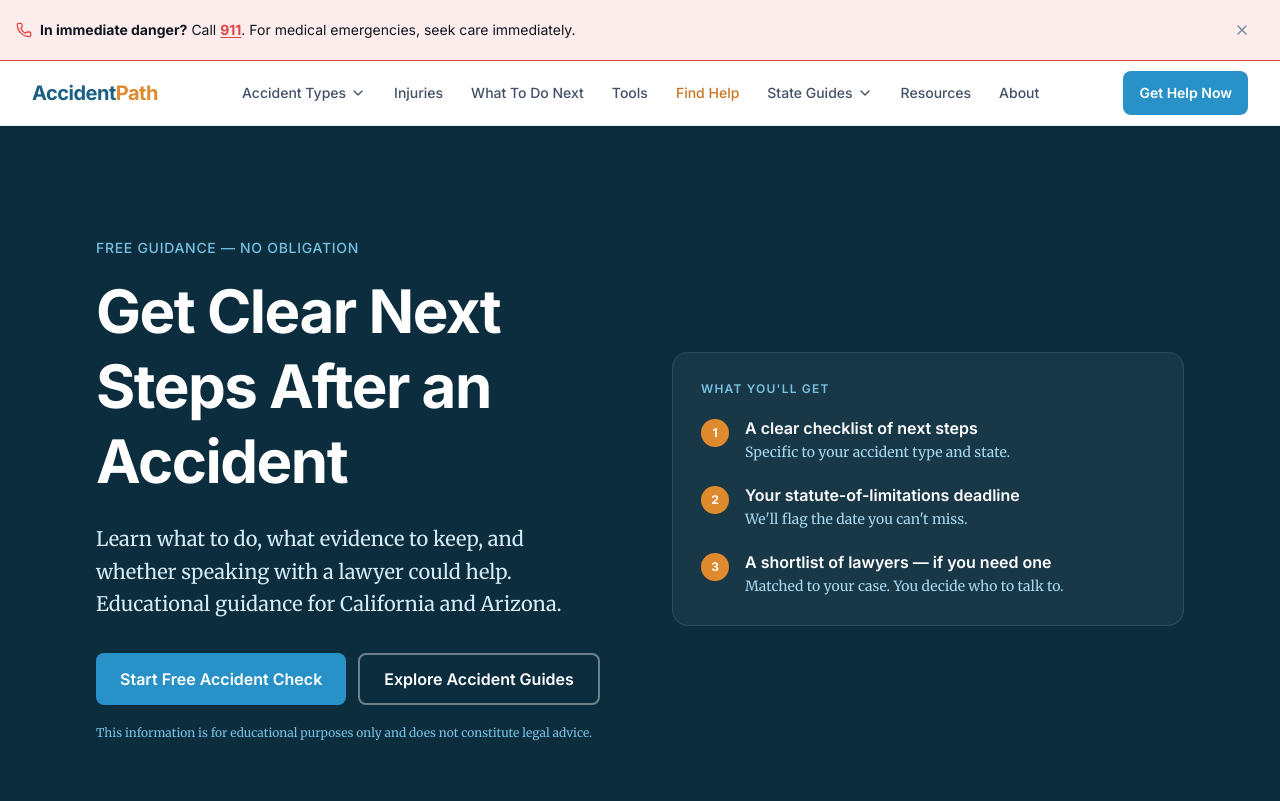
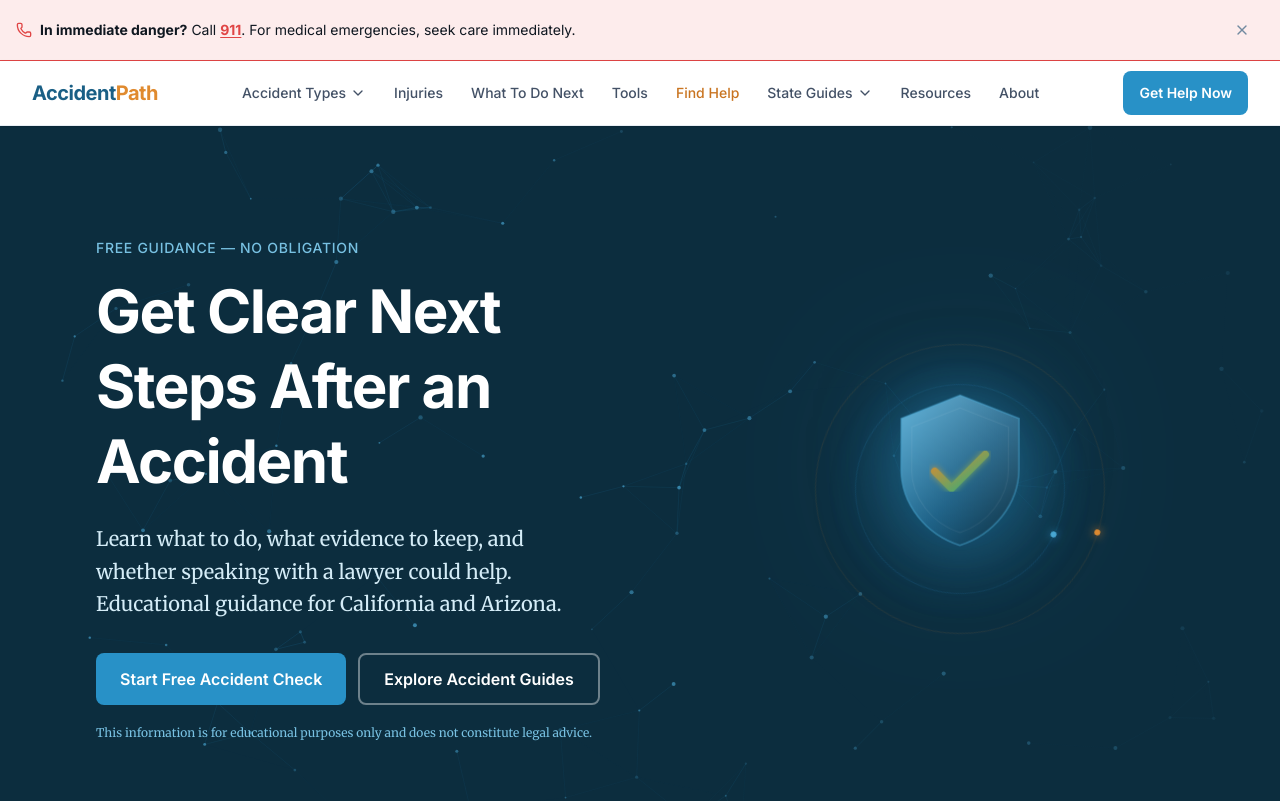
Before and after one commit to the-comet-companies/accident-path, a Next.js app: page / in a window 1280 px wide. Shown: the top 801 px of the page. Built offline with nearby package versions, Linux system fonts and the light colour scheme.

Commit message:
feat: mount HeroVisual in hero section — particle network + floating shield

```diff
--- a/app/page.tsx
+++ b/app/page.tsx
@@ -23,6 +23,7 @@ import { AccidentCard } from '@/components/content/AccidentCard'
 import { ToolCard } from '@/components/content/ToolCard'
 import { buildMetaTags } from '@/components/seo/MetaTags'
 import { HomeAnimations } from '@/components/home/HomeAnimations'
+import { HeroVisual } from '@/components/home/HeroVisual'
 
 export const metadata: Metadata = buildMetaTags({
   title: 'AccidentPath — Get Clear Next Steps After an Accident',
@@ -165,8 +166,9 @@ export default function Home() {
       <HomeAnimations />
 
       {/* ── 1. Hero ───────────────────────────────────────────────────────── */}
-      <section className="bg-primary-900 text-white" aria-labelledby="hero-heading">
-        <div className="max-w-6xl mx-auto px-4 sm:px-6 lg:px-8 py-20 lg:py-28">
+      <section className="bg-primary-900 text-white relative overflow-hidden" aria-labelledby="hero-heading">
+        <HeroVisual />
+        <div className="max-w-6xl mx-auto px-4 sm:px-6 lg:px-8 py-20 lg:py-28 relative z-10">
           <div className="grid grid-cols-1 lg:grid-cols-2 gap-12 lg:gap-16 items-center">
             {/* Left: copy + CTAs */}
             <div>
@@ -208,46 +210,8 @@ export default function Home() {
               </p>
             </div>
 
-            {/* Right: What You'll Get card */}
-            <div
-              data-animate="hero-card"
-              className="rounded-2xl border border-white/10 bg-white/5 backdrop-blur-sm p-7"
-              aria-label="What you'll get"
-            >
-              <p className="text-xs font-semibold font-sans uppercase tracking-widest text-primary-300 mb-5">
-                What You&apos;ll Get
-              </p>
-              <ol className="flex flex-col gap-5" role="list">
-                {[
-                  {
-                    title: 'A clear checklist of next steps',
-                    desc: 'Specific to your accident type and state.',
-                  },
-                  {
-                    title: 'Your statute-of-limitations deadline',
-                    desc: "We'll flag the date you can't miss.",
-                  },
-                  {
-                    title: 'A shortlist of lawyers — if you need one',
-                    desc: 'Matched to your case. You decide who to talk to.',
-                  },
-                ].map(({ title, desc }, i) => (
-                  <li key={i} data-animate="hero-card-item" className="flex items-start gap-4">
-                    <span className="w-7 h-7 rounded-full bg-amber-500 text-white text-xs font-bold font-sans flex items-center justify-center shrink-0 mt-0.5">
-                      {i + 1}
-                    </span>
-                    <div>
-                      <p className="font-sans font-semibold text-white text-base leading-snug">
-                        {title}
-                      </p>
-                      <p className="font-serif text-sm text-primary-200 mt-0.5 leading-relaxed">
-                        {desc}
-                      </p>
-                    </div>
-                  </li>
-                ))}
-              </ol>
-            </div>
+            {/* Right: spacer — HeroVisual renders the shield absolutely */}
+            <div className="hidden lg:block" aria-hidden="true" />
           </div>
         </div>
       </section>
```
